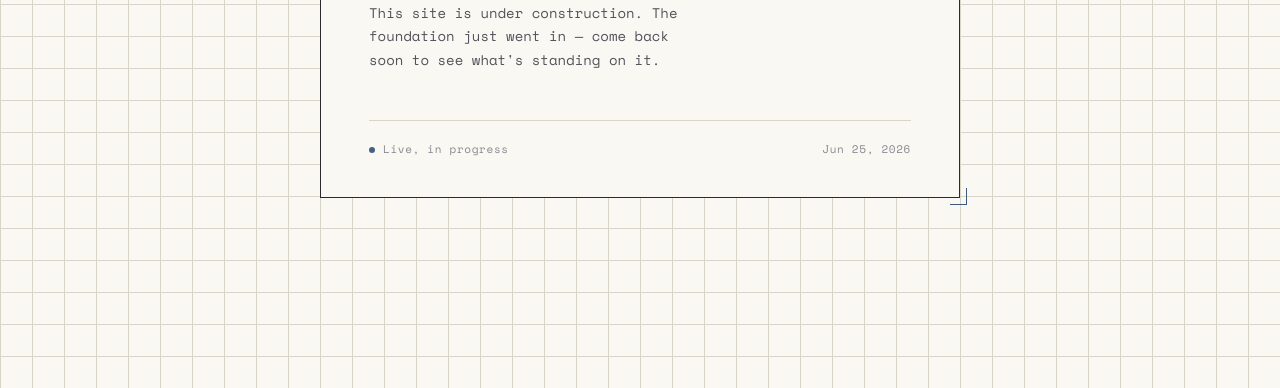
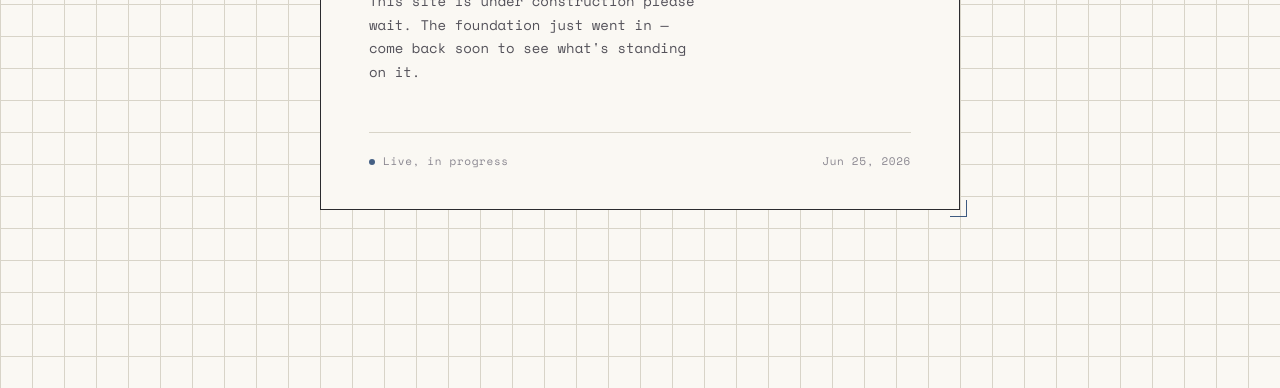
Before and after one commit to clarksclan100-code/clarksclan100-code.github.io, a plain HTML site: page index.html in a window 1280 px wide. Shown: the part 412-800 px from the top of the page. Drawn offline with nearby package versions, Linux system fonts and the light colour scheme.

Commit message:
Update index.html

```diff
--- a/index.html
+++ b/index.html
@@ -131,7 +131,7 @@
     <div class="stamp">PAGE&nbsp;1 / 1<br>DRAFT&nbsp;V0.1</div>
     <div class="eyebrow">Status report</div>
     <h1>Building<br>something here.</h1>
-    <p>This site is under construction. The foundation just went in — come back soon to see what's standing on it.</p>
+    <p>This site is under construction please wait. The foundation just went in — come back soon to see what's standing on it.</p>
     <div class="footer">
       <span><span class="dot"></span>Live, in progress</span>
       <span id="date"></span>
```
